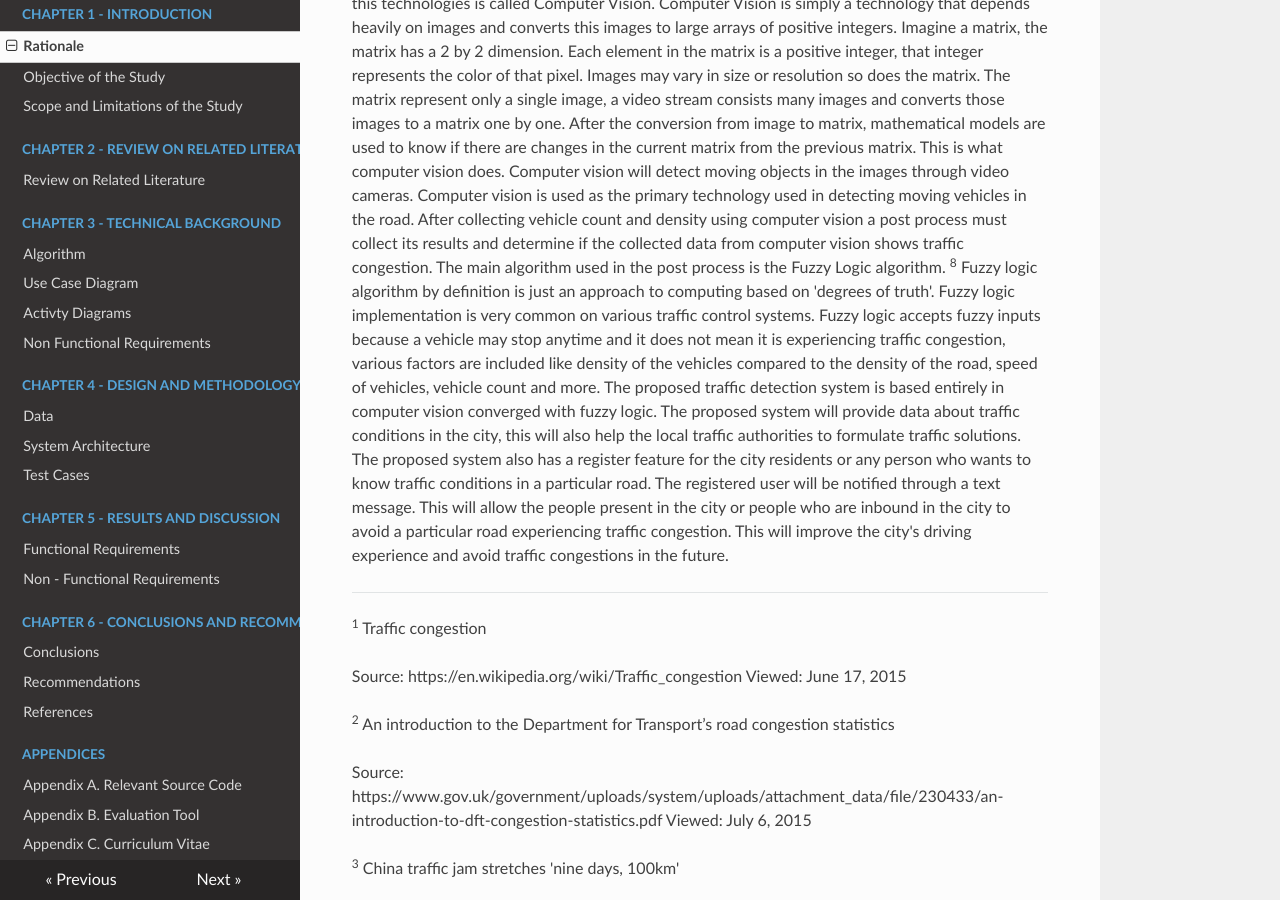
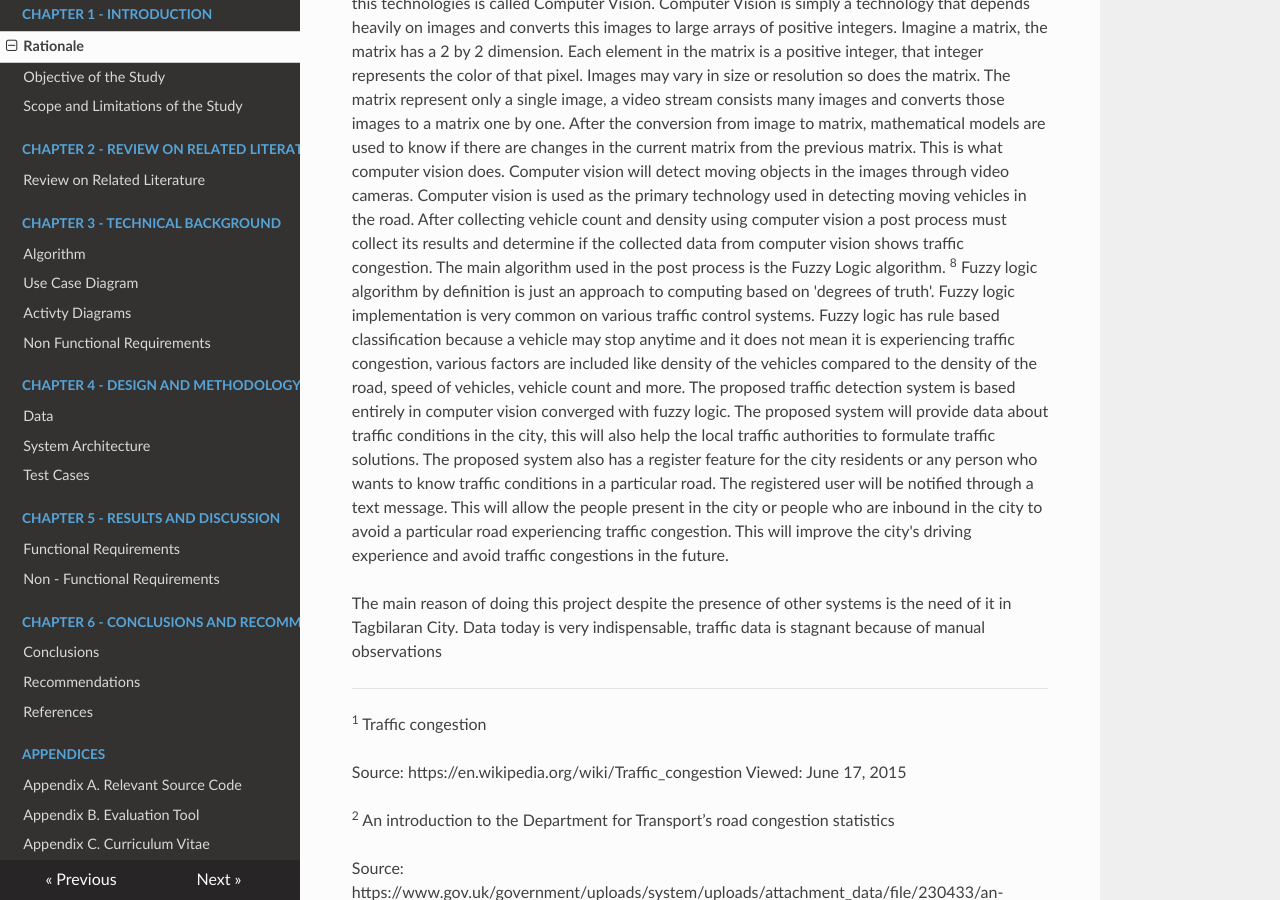
Before and after one commit to mikhailejohnapale/argomada-fuzz-track-doc, an MkDocs documentation site: the page built from docs/chapter1/rationale.md, in a window 1280 px wide and 900 px high, scrolled down 864 px. Built offline with MkDocs 1.6.1, drawn with Linux system fonts in a browser that asks for light colours; nearby versions of some CDN libraries; old or Windows-style settings are respelled for this version of MkDocs.

Commit message:
fuzz logic classification

```diff
--- a/docs/chapter1/rationale.md
+++ b/docs/chapter1/rationale.md
@@ -46,7 +46,7 @@ After collecting vehicle count and density using computer vision a post process
 results and determine if the collected data from computer vision shows traffic congestion. The main
 algorithm used in the post process is the Fuzzy Logic algorithm. <sup>8</sup> Fuzzy logic algorithm
 by definition is just an approach to computing based on 'degrees of truth'. Fuzzy logic implementation
-is very common on various traffic control systems. Fuzzy logic accepts fuzzy inputs because a vehicle
+is very common on various traffic control systems. Fuzzy logic has rule based classification because a vehicle
 may stop anytime and it does not mean it is experiencing traffic congestion, various factors are included
 like density of the vehicles compared to the density of the road, speed of vehicles, vehicle count and more.
 The proposed traffic detection system is based entirely in computer vision converged with fuzzy logic.
@@ -56,6 +56,9 @@ the city residents or any person who wants to know traffic conditions in a parti
 user will be notified through a text message. This will allow the people present in the city
 or people who are inbound in the city to avoid a particular road experiencing traffic congestion. This will
 improve the city's driving experience and avoid traffic congestions in the future.
+
+The main reason of doing this project despite the presence of other systems is the need of it in Tagbilaran
+City. Data today is very indispensable, traffic data is stagnant because of manual observations
 
 
 ---
```
